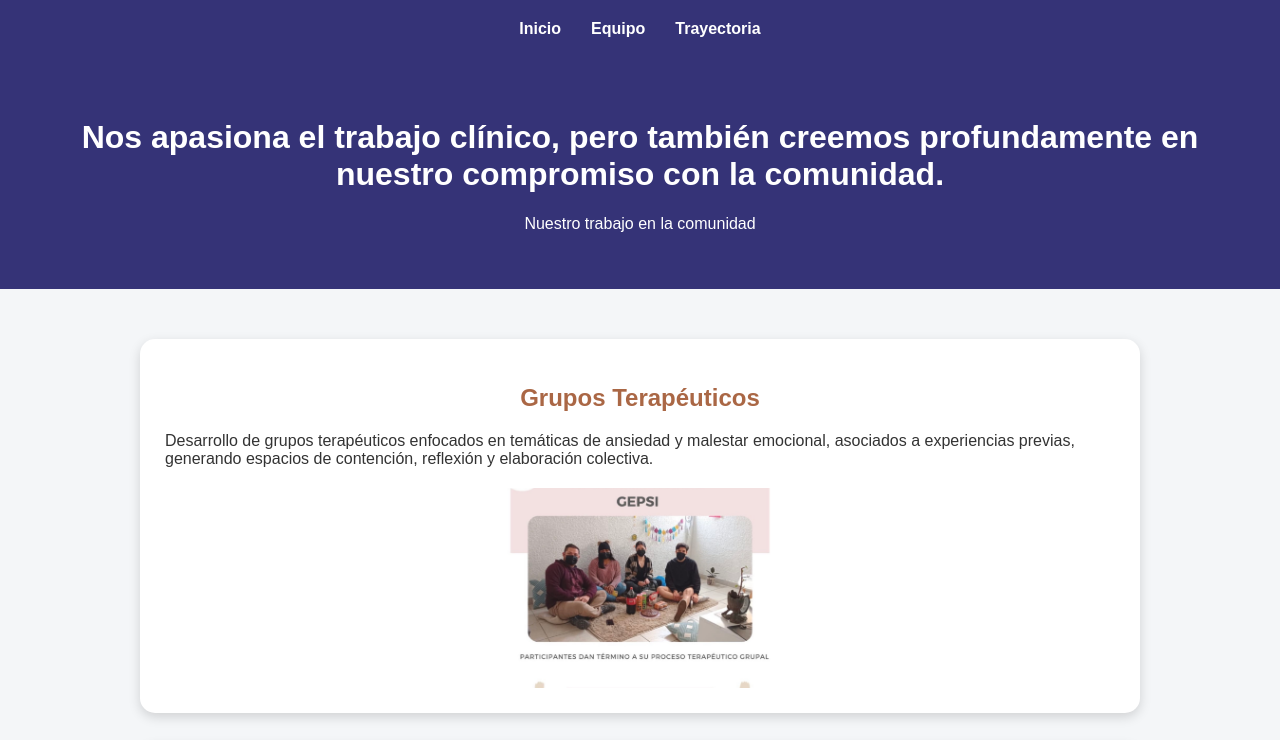
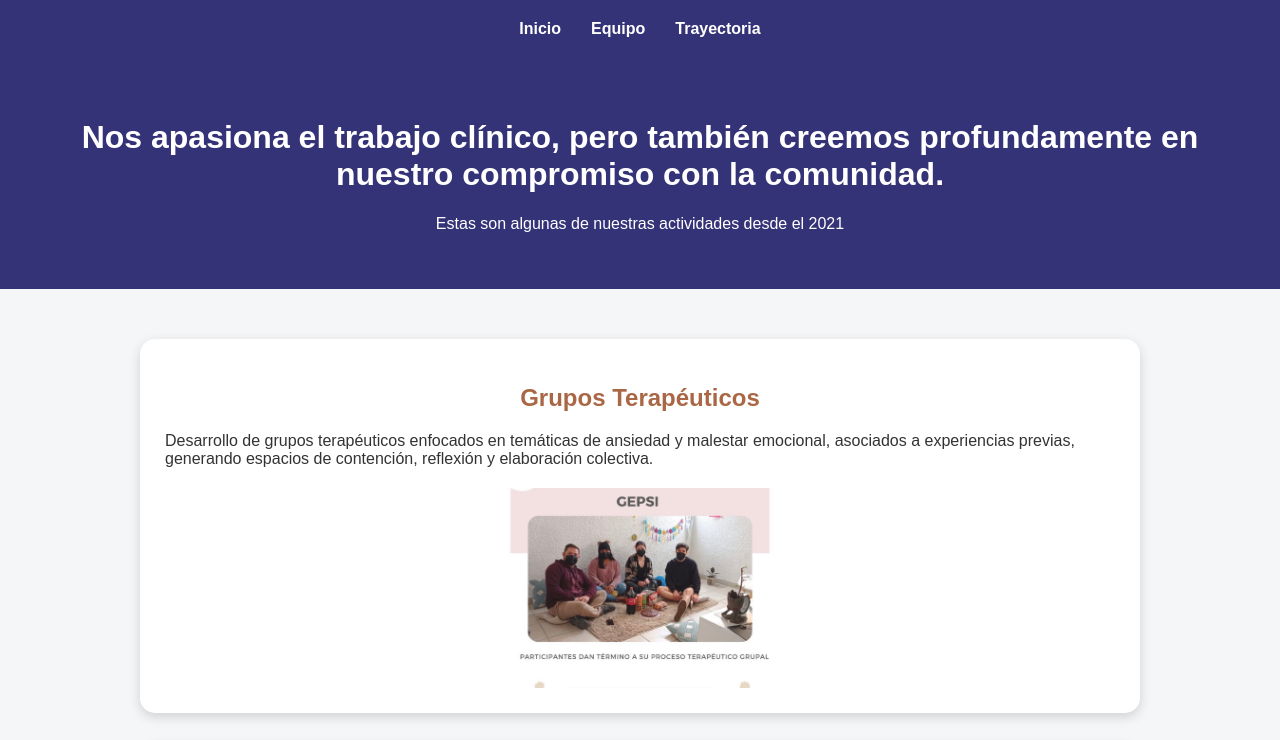
Before and after one commit to egepsi/gepsi.cl, a plain HTML site: page trayectoria.html in a window 1280 px wide. Shown: the top 740 px of the page. Drawn offline with Linux system fonts and the light colour scheme.

Commit message:
Update trayectoria.html

```diff
--- a/trayectoria.html
+++ b/trayectoria.html
@@ -92,7 +92,7 @@
 
 <header>
   <h1>Nos apasiona el trabajo clínico, pero también creemos profundamente en nuestro compromiso con la comunidad.</h1>
-  <p>Nuestro trabajo en la comunidad</p>
+  <p>Estas son algunas de nuestras actividades desde el 2021</p>
 </header>
 
 <section>
```
